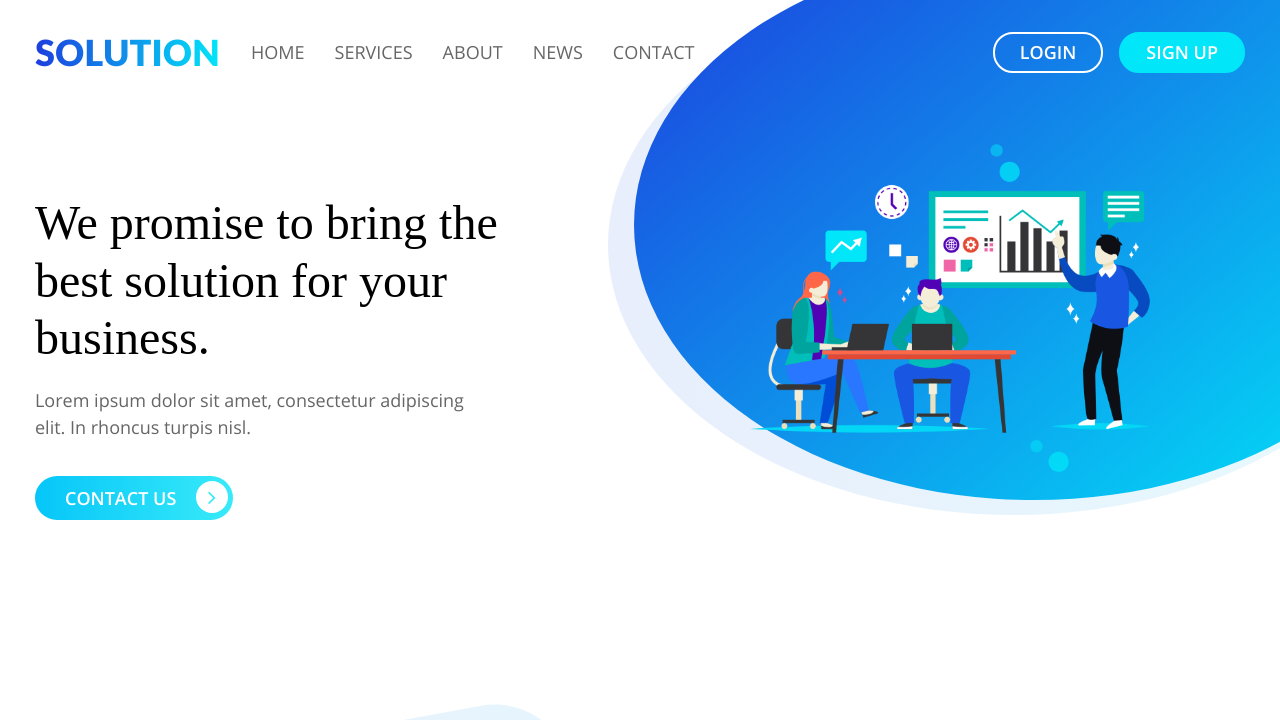
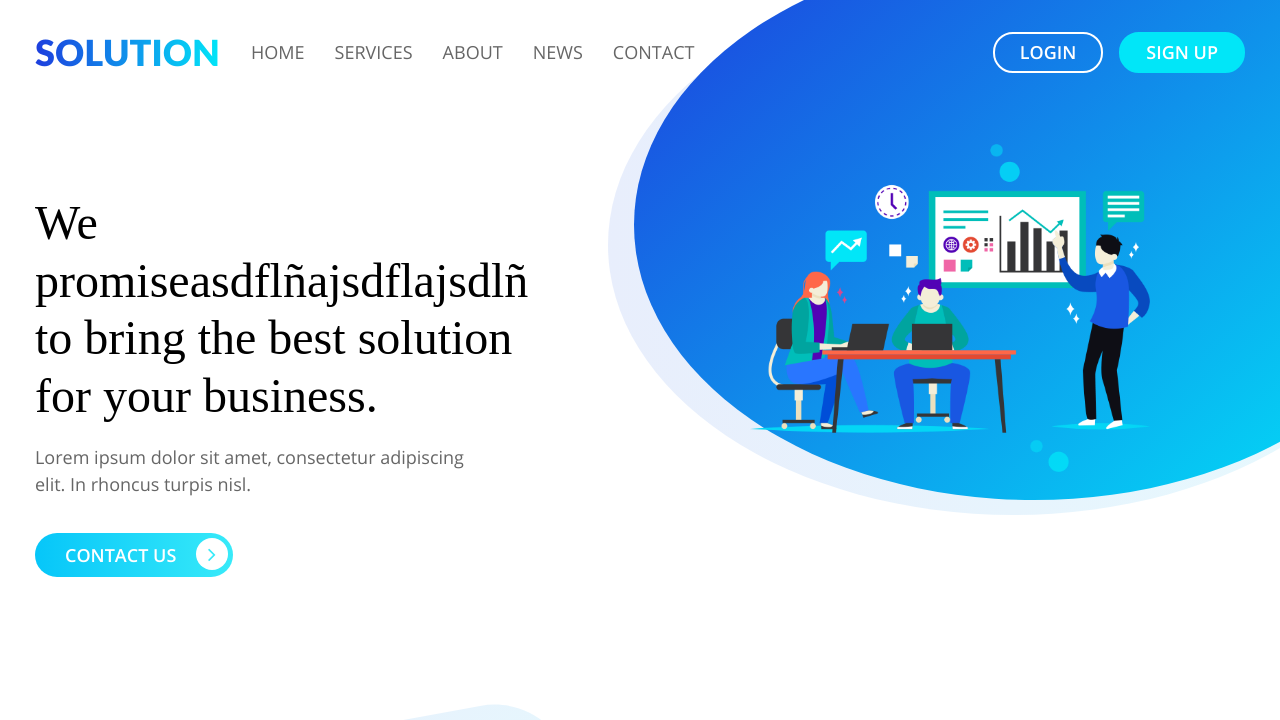
Before and after one commit to jmalberola/cloud_men, a plain HTML site: page index.html in a window 1280 px wide. Shown: the top 720 px of the page. Drawn offline with Linux system fonts and the light colour scheme; a web font is replaced by a local one.

Commit message:
modificado index.html

```diff
--- a/index.html
+++ b/index.html
@@ -47,7 +47,7 @@
     <div class="container">
         <div class="row">
             <div class="col-md-6">
-                <h1> We promise to bring
+                <h1> We promiseasdflñajsdflajsdlñ to bring
                     the best <span>solution</span> for
                     your business. </h1>
                 <p> Lorem ipsum dolor sit amet, consectetur adipiscing elit. In rhoncus turpis nisl. </p>
```
